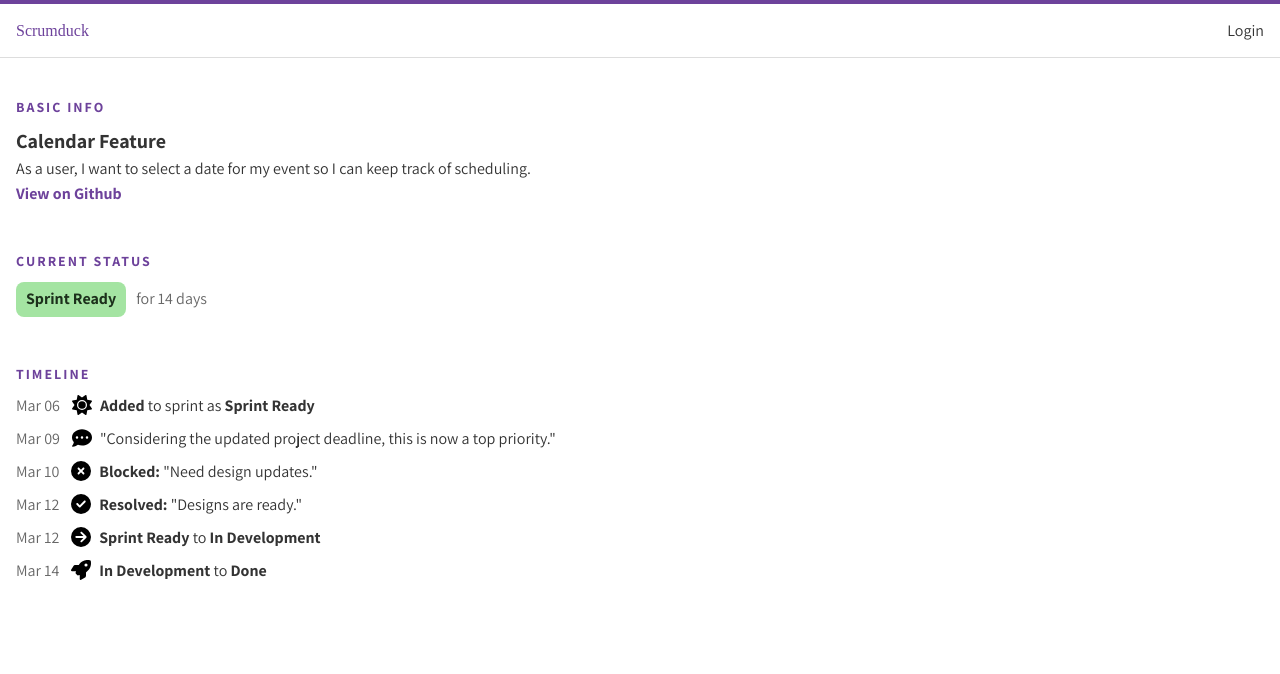
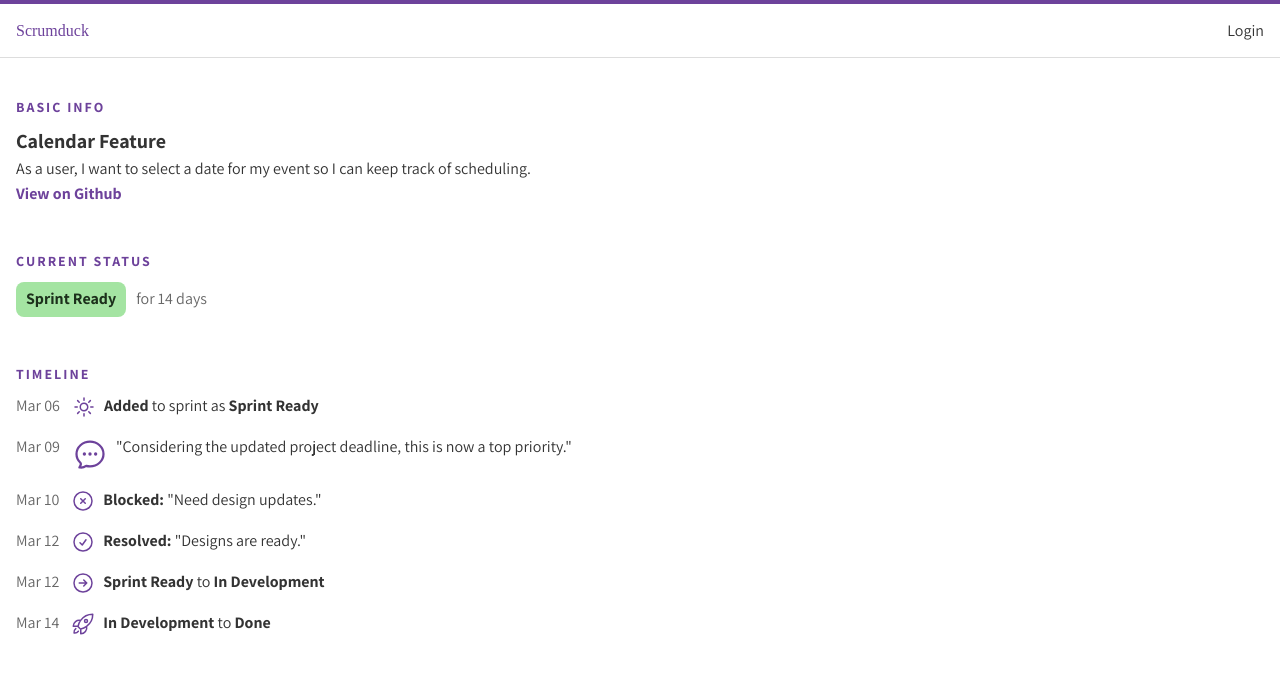
Before and after one commit to apethoud/scrumduck, a React (Create React App) app in the folder client/: page /app/story/1 in a window 1280 px wide. Shown: the top 674 px of the page. Built offline with nearby package versions, Linux system fonts and the light colour scheme; a web font is replaced by a local one.

Commit message:
feat(icons): swap fontawesome icons for heroicons

```diff
--- a/client/package.json
+++ b/client/package.json
@@ -3,10 +3,7 @@
   "version": "0.1.0",
   "private": true,
   "dependencies": {
-    "@fortawesome/fontawesome-svg-core": "^6.3.0",
-    "@fortawesome/free-regular-svg-icons": "^6.3.0",
-    "@fortawesome/free-solid-svg-icons": "^6.3.0",
-    "@fortawesome/react-fontawesome": "^0.2.0",
+    "@heroicons/react": "^2.0.16",
     "@testing-library/jest-dom": "^5.16.5",
     "@testing-library/react": "^13.4.0",
     "@testing-library/user-event": "^13.5.0",
--- a/client/src/components/SprintSelector.tsx
+++ b/client/src/components/SprintSelector.tsx
@@ -1,12 +1,16 @@
 import { PrimaryHeader } from "./styledComponents/common";
-import { FontAwesomeIcon } from '@fortawesome/react-fontawesome'
-import { faAngleDown } from '@fortawesome/free-solid-svg-icons'
+import {
+  ChevronDownIcon
+} from "@heroicons/react/24/outline";
+import colors from "../styling/colors";
 
 export default function SprintSelector({ selectedSprintName }) {
   return (
     <div style={{ display: "flex", alignItems: "center", marginBottom: 24 }}>
       <PrimaryHeader style={{ marginRight: 8 }}>Sprint { selectedSprintName }</PrimaryHeader>
-      <FontAwesomeIcon icon={faAngleDown} style={{ color: "#6D429B" }} />
+      <div style={{ width: 24, marginTop: 8, color: colors.brandPurple }}>
+        <ChevronDownIcon />
+      </div>
     </div>
   )
 }
--- a/client/src/components/StoryList.tsx
+++ b/client/src/components/StoryList.tsx
@@ -1,9 +1,8 @@
 import styled from 'styled-components';
 import colors from '../styling/colors';
 import { Flex, SecondaryHeader, SubText } from './styledComponents/common';
-import { FontAwesomeIcon } from '@fortawesome/react-fontawesome'
-import { faEllipsisVertical } from '@fortawesome/free-solid-svg-icons'
 import StatusRow from './StatusRow';
+import { EllipsisVerticalIcon } from "@heroicons/react/24/outline";
 
 const StyledList = styled.div`
   border-top: 1px solid ${colors.gray10};
@@ -20,8 +19,8 @@ function ListItem({ story }) {
   return (
     <div>
       <StyledListItem>
-        <div style={{ display: "flex", justifyContent: "center", alignItems: "center", width: 16, marginRight: 8 }}>
-          <FontAwesomeIcon icon={faEllipsisVertical} style={{ fontSize: 24, color: "#bbb" }} />
+        <div style={{ display: "flex", justifyContent: "center", alignItems: "center", width: 32, marginRight: 4, color: "#bbb" }}>
+          <EllipsisVerticalIcon />
         </div>
         <div>
           <TitleRow title={story.title} issueNumber={story.githubIssueNumber} />
--- a/client/src/components/StoryTimeline.tsx
+++ b/client/src/components/StoryTimeline.tsx
@@ -2,33 +2,25 @@ import { BoldText, Flex, SubText, Text } from "./styledComponents/common"
 import dayjs from "dayjs";
 import utc from "dayjs/plugin/utc";
 import timezone from "dayjs/plugin/timezone";
-import styled from 'styled-components';
-import { FontAwesomeIcon } from '@fortawesome/react-fontawesome'
 import {
-  faCircleArrowRight,
-  faCircleCheck,
-  faCircleXmark,
-  faCommentDots,
-  faRocket,
-  faSkull,
-  faSun,
-} from '@fortawesome/free-solid-svg-icons'
+  ArrowRightCircleIcon,
+  ChatBubbleOvalLeftEllipsisIcon,
+  CheckCircleIcon,
+  RocketLaunchIcon,
+  SunIcon,
+  XCircleIcon
+} from "@heroicons/react/24/outline";
+import colors from "../styling/colors";
 
 dayjs.extend(utc)
 dayjs.extend(timezone)
 
-function TimelineIcon({ icon }) {
-  return (
-    <div style={{ marginRight: 8 }}>
-      <FontAwesomeIcon icon={icon} size="lg" />
-    </div>
-  )
-}
-
 function Comment({ data }) {
   return (
     <Flex>
-      <TimelineIcon icon={faCommentDots} />
+      <div style={{ width: 36, marginRight: 8, color: colors.brandPurple }}>
+        <ChatBubbleOvalLeftEllipsisIcon />
+      </div>
       <Text>"{data.comment}"</Text>
     </Flex>
   )
@@ -37,7 +29,9 @@ function Comment({ data }) {
 function BlockingComment({ data }) {
   return (
     <Flex>
-      <TimelineIcon icon={faCircleXmark} />
+      <div style={{ width: 24, marginRight: 8, color: colors.brandPurple }}>
+        <XCircleIcon />
+      </div>
       <BoldText>Blocked:&nbsp;</BoldText>
       <Text>"{data.comment}"</Text>
     </Flex>
@@ -47,7 +41,9 @@ function BlockingComment({ data }) {
 function UnblockingComment({ data }) {
   return (
     <Flex>
-      <TimelineIcon icon={faCircleCheck} />
+      <div style={{ width: 24, marginRight: 8, color: colors.brandPurple }}>
+        <CheckCircleIcon />
+      </div>
       <BoldText>Resolved:&nbsp;</BoldText>
       <Text>"{data.comment}"</Text>
     </Flex>
@@ -59,14 +55,24 @@ function StatusChange({ data }) {
     <>
       {data.old_status !== null ? (
         <Flex>
-          <TimelineIcon icon={data.new_status === "Done" ? faRocket : faCircleArrowRight} />
+          {data.new_status === "Done" ? (
+            <div style={{ width: 24, marginRight: 8, color: colors.brandPurple }}>
+              <RocketLaunchIcon />
+            </div>
+          ) : (
+            <div style={{ width: 24, marginRight: 8, color: colors.brandPurple }}>
+              <ArrowRightCircleIcon />
+            </div>
+          )}
           <BoldText>{data.old_status}</BoldText>
           <Text>&nbsp;to&nbsp;</Text>
           <BoldText>{data.new_status}</BoldText>
         </Flex>
       ) : (
         <Flex>
-          <TimelineIcon icon={faSun} />
+          <div style={{ width: 24, marginRight: 8, color: colors.brandPurple }}>
+            <SunIcon />
+          </div>
           <BoldText>Added</BoldText>
           <Text>&nbsp;to sprint as&nbsp;</Text>
           <BoldText>{data.new_status}</BoldText>
```
Also changed, not shown: 1 other file (tests, documents, lock files or other folders).
